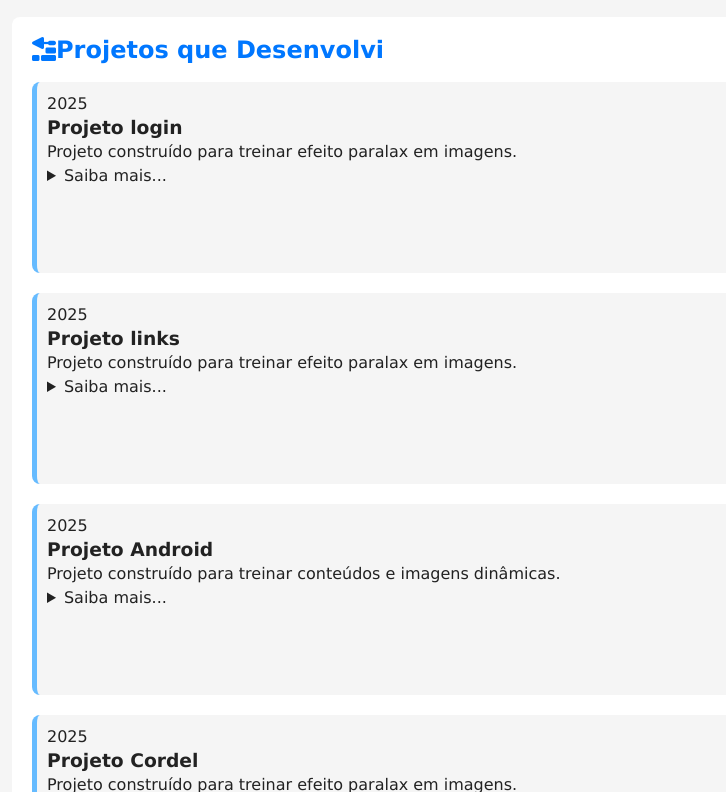
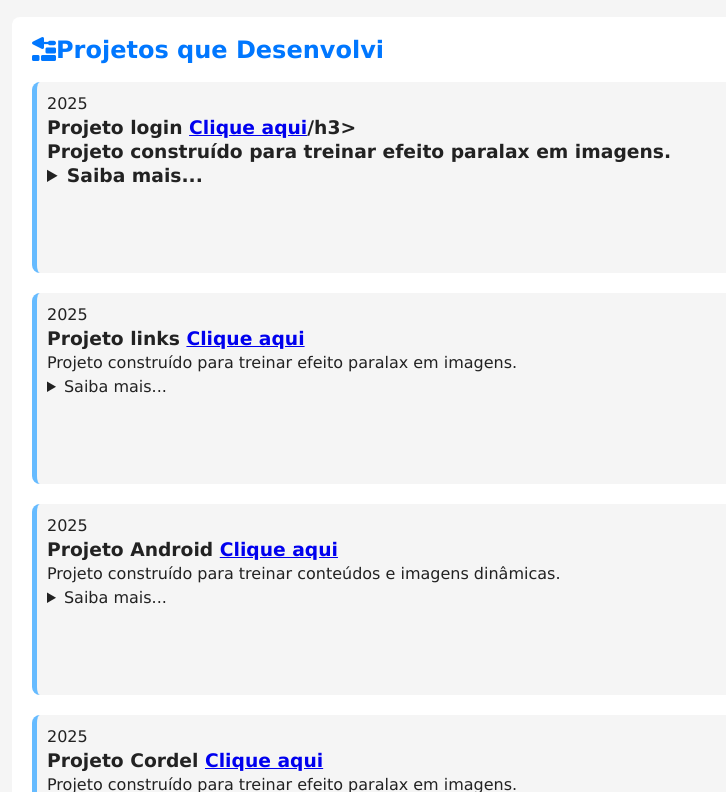
Before and after one commit to jhonnatas22/projeto-portfolio, a plain HTML site: page index.html in a window 1280 px wide. Shown: the part 1248-2040 px from the top of the page, 328-1054 px from the left. Drawn offline with Linux system fonts and the light colour scheme.

Commit message:
atualizei

```diff
--- a/index.html
+++ b/index.html
@@ -213,9 +213,9 @@
 
                  <div class="projeto">
                     <img src="imagens/projeto-02-cordel.jpg" alt="Projeto 2" class="foto" >
-                    <div class="projeto-info">
+                    <div class="projeto-info" >
                         <p class="periodo">2025</p>
-                        <h3 class="titulo">Projeto Cordel</h3>
+                        <h3 class="titulo">Projeto Cordel <a href="https://jhonnatas22.github.io/projeto-cordel/">Clique aqui</a></h3>
                         <p>Projeto construído para treinar efeito paralax em imagens.</p>
                         <details class="descricao">
                             <summary>Saiba mais...</summary>
@@ -228,7 +228,7 @@
                     <img src="imagens/projeto-03-android.jpg" alt="Projeto 2" class="foto">
                     <div class="projeto-info">
                         <p class="periodo">2025</p>
-                        <h3 class="titulo">Projeto Android</h3>
+                        <h3 class="titulo">Projeto Android <a href="https://jhonnatas22.github.io/projeto-android/">Clique aqui</a></h3>
                         <p>Projeto construído para treinar conteúdos e imagens dinâmicas.</p>
                         <details class="descricao">
                             <summary>Saiba mais...</summary>
@@ -241,7 +241,7 @@
                     <img src="imagens/projeto-04-links.jpg" alt="Projeto 4" class="foto">
                     <div class="projeto-info">
                         <p class="periodo">2025</p>
-                        <h3 class="titulo">Projeto links</h3>
+                        <h3 class="titulo">Projeto links <a href="https://jhonnatas22.github.io/projeto-social/">Clique aqui</a></h3>
                         <p>Projeto construído para treinar efeito paralax em imagens.</p>
                         <details class="descricao">
                             <summary>Saiba mais...</summary>
@@ -254,7 +254,7 @@
                     <img src="imagens/projeto-05-login.jpg" alt="Projeto 5" class="foto">
                     <div class="projeto-info">
                         <p class="periodo">2025</p>
-                        <h3 class="titulo">Projeto login</h3>
+                        <h3 class="titulo">Projeto login <a href="https://jhonnatas22.github.io/projeto-login/">Clique aqui</a>/h3>
                         <p>Projeto construído para treinar efeito paralax em imagens.</p>
                         <details class="descricao">
                             <summary>Saiba mais...</summary>
@@ -276,3 +276,5 @@
    <script src="scripts/script.js"></script>
 </body>
 </html>
+
+<a href=""></a>
```
